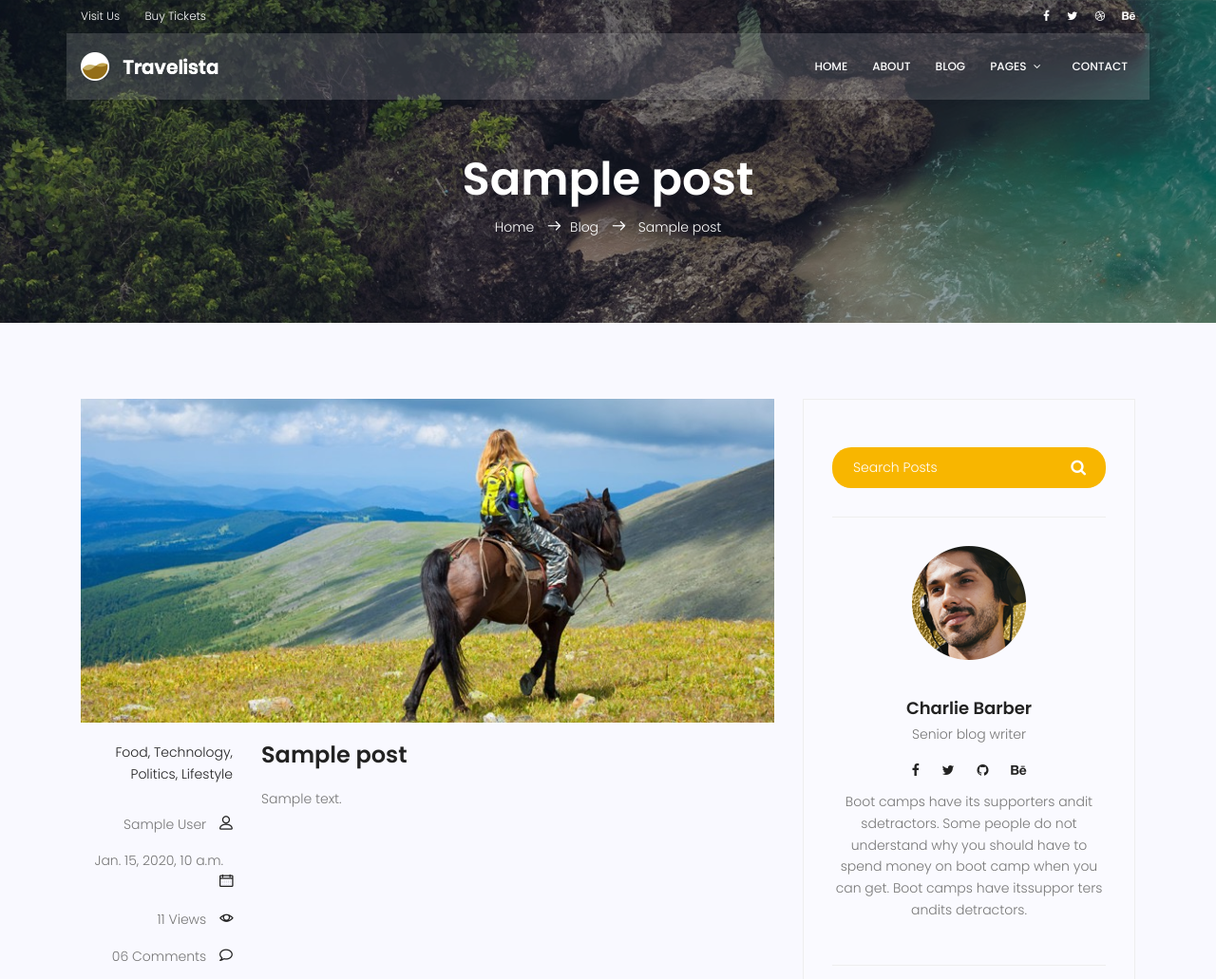
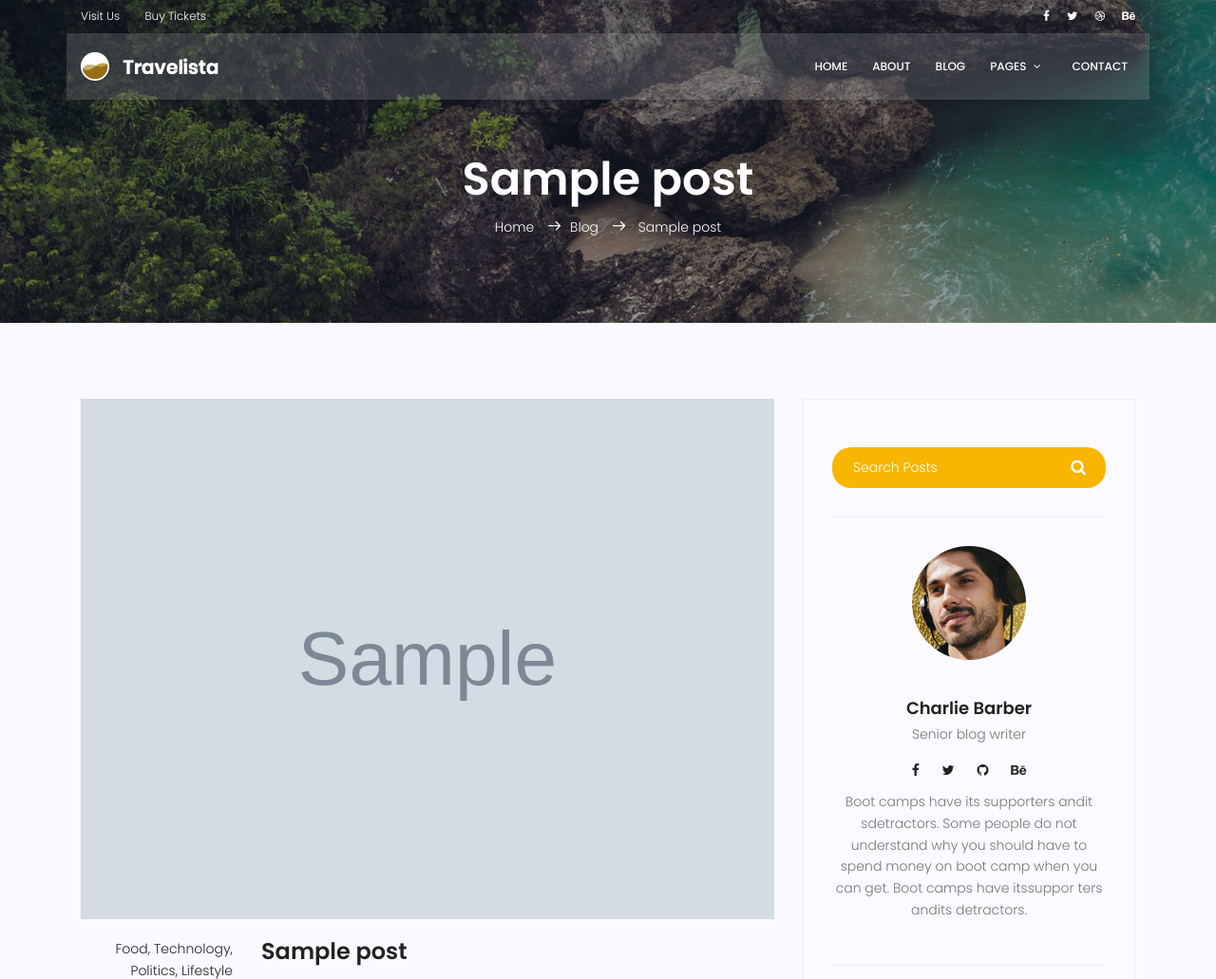
Before and after one commit to majeedkarimi/siteino, a Django app: page /blog/single/1 in a window 1280 px wide. Shown: the top 1031 px of the page at 95% size. Run offline with Django 3.2, Linux system fonts and the light colour scheme; tables that the repository leaves empty hold one stand-in row (values such as "Sample post"); grey boxes marked "Sample" are stand-in pictures; some libraries are stand-ins or nearby versions.

Commit message:
edit single page template
edit url image

```diff
--- a/templates/blog/blog-single.html
+++ b/templates/blog/blog-single.html
@@ -26,7 +26,7 @@
 							<div class="single-post row">
 								<div class="col-lg-12">
 									<div class="feature-img">
-										<img class="img-fluid" src="{% static "img/blog/feature-img1.jpg" %}"alt="">
+										<img class="img-fluid" src="{{ posts.image.url }}"alt="">
 									</div>
 								</div>
 								<div class="col-lg-3  col-md-3 meta-details">
```
